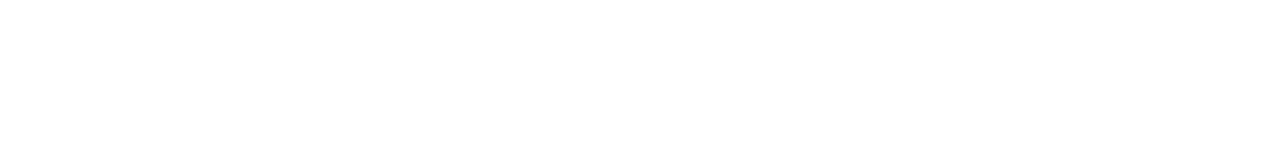
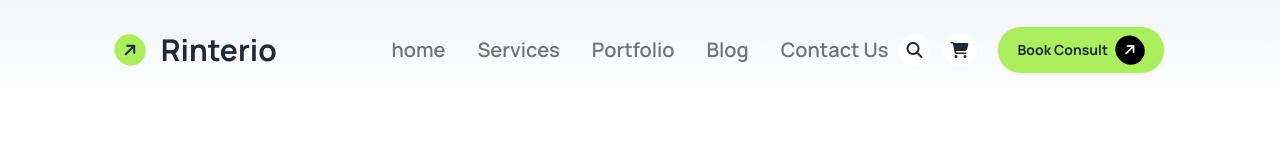
Before and after one commit to zunayed1413/assignment-03, a plain HTML site: page index.html in a window 1280 px wide. Drawn offline with nearby package versions, Linux system fonts and the light colour scheme.

Commit message:
navbar section done

```diff
--- a/index.html
+++ b/index.html
@@ -39,7 +39,60 @@
           </script>
 
     </head>
-<body>
+    <body class="font-manrope">
+      <header class=" bg-gradient-to-t from-white to-slate-100 mb-24">
+
+        <!-- navbar section start here -->
+        <div class="md:w-10/12 mx-auto ">
+            <div class="navbar py-5">
+                <div class="navbar-start">
+
+                  <div class="flex gap-4 items-center">
+                    <i class="fa-solid fa-arrow-right transform -rotate-45 rounded-full p-2  bg-primary"></i>
+                    <a class="font-bold text-3xl ">Rinterio</a>
+                  </div>
+
+                </div>
+                <div class="navbar-center hidden lg:flex">
+                  <ul class="menu menu-horizontal px-1 text-txtnav font-semibold text-xl">
+                    <li class="hover:text-txtprimary"><a>home</a></li>
+                    <li class="hover:text-txtprimary"><a>Services</a></li>
+                    <li class="hover:text-txtprimary"><a>Portfolio</a></li>
+                    <li class="hover:text-txtprimary"><a>Blog</a></li>
+                    <li class="hover:text-txtprimary"><a>Contact Us</a></li>
+                  </ul>
+                </div>
+
+
+
+                <div class="navbar-end gap-5 sm:flex sm:gap-5 hidden">
+                    <div class="flex gap-3">
+                        <i class="fa-solid fa-magnifying-glass rounded-[32px] p-2  bg-white cursor-pointer "></i>
+                        <i class="fa-solid fa-cart-shopping rounded-[32px] p-2  bg-white cursor-pointer"></i>
+                    </div>
+                  <a class="btn bg-primary rounded-3xl px-5 font-bold">Book Consult
+                    <i class="fa-solid fa-arrow-right transform -rotate-45 rounded-[32px] p-2  bg-black text-white "></i>
+                  </a>
+                </div>
+
+                <div class="dropdown absolute top-0 right-0 mt-5 mr-5 lg:hidden">
+                    <div tabindex="0" role="button" class=" lg:hidden ">
+                        <i class="fa-solid fa-bars bg-white rounded-full p-5" ></i>
+                    </div>
+                    <ul
+                      tabindex="0"
+                      class="menu menu-sm dropdown-content bg-base-100 rounded-box z-[1] mt-3 w-52 p-2 shadow right-0 text-txtnav">
+                        <li class="hover:text-txtprimary"><a>home</a></li>
+                        <li class="hover:text-txtprimary"><a>Services</a></li>
+                        <li class="hover:text-txtprimary"><a>Portfolio</a></li>
+                        <li class="hover:text-txtprimary"><a>Blog</a></li>
+                        <li class="hover:text-txtprimary"><a>Contact Us</a></li>
+                    </ul>
+                  </div>
+
+              </div>
+        </div>
+        <!-- navbar section end here -->
 
 </body>
 </html>
```
Also changed, not shown: tailwind.config.js (+8 -0 lines).
